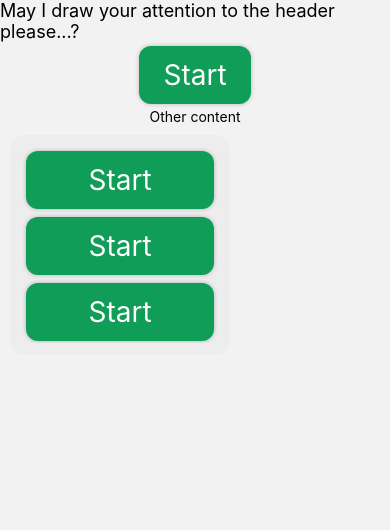
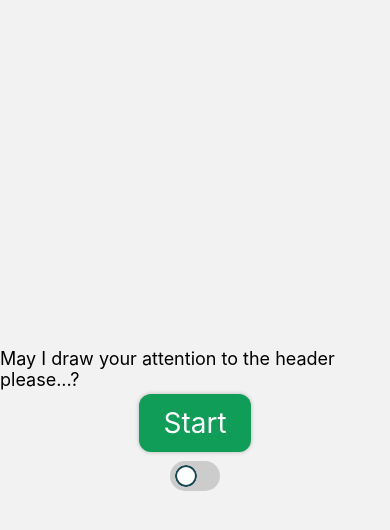
Before and after one commit to Platymek/HumanComputerInteraction-HiFi-Prototype, a React Native app: screen / in a window 390 px wide. Shown: the top 530 px of the page. Built offline with nearby package versions, Linux system fonts and the light colour scheme.

Commit message:
Toggle button
This adds the ToggleButton component

```diff
--- a/App.js
+++ b/App.js
@@ -12,11 +12,17 @@ import SignUp from './pages/SignUp';
 import Admin from './pages/Admin';
 import Help from './pages/Help';
 import Dashboard from './pages/Dashboard';
-import ScrollingBox from './pages/templates/components/ScrollBox'
+import ScrollingBox from './pages/templates/components/ScrollBox';
+import ToggleButton from './pages/templates/components/ToggleButton';
 
 function TestHarness({ navigation, route }) {
 
     const { colors } = route.params
+
+    const handleToggle = (isToggled) => {
+        console.log('Button is toggled:', isToggled);
+      };
+
 
     return (
 
@@ -61,53 +67,9 @@ function TestHarness({ navigation, route }) {
                     }}
                 />
 
-                <Text>Other content</Text>
-                <ScrollingBox color="#ededed">
-                <BigButton
 
-                    colors={colors}
+                <ToggleButton label="Toggle Me" onToggle={handleToggle} />
 
-                    title={"Start"}
-
-                    onPress={() => {
-
-                        navigation.navigate("SignUp")
-                    }}
-                />
-                <BigButton
-
-                    colors={colors}
-
-                    title={"Start"}
-
-                    onPress={() => {
-
-                        navigation.navigate("SignUp")
-                    }}
-                />
-                <BigButton
-
-                    colors={colors}
-
-                    title={"Start"}
-
-                    onPress={() => {
-
-                        navigation.navigate("SignUp")
-                    }}
-                />
-                <BigButton
-
-                    colors={colors}
-
-                    title={"Start"}
-
-                    onPress={() => {
-
-                        navigation.navigate("SignUp")
-                    }}
-                />
-                </ScrollingBox>
 
             </View>
         </View>
--- /dev/null
+++ b/pages/templates/components/ToggleButton.js
@@ -0,0 +1,62 @@
+import React, { useState } from 'react';
+import { Pressable, View, StyleSheet } from 'react-native';
+
+const ToggleButton = ({ onToggle }) => {
+  const [isToggled, setToggled] = useState(false);
+
+  const handleToggle = () => {
+    setToggled(!isToggled);
+    if (onToggle) {
+      onToggle(!isToggled);
+    }
+  };
+
+  return (
+    <Pressable onPress={handleToggle} style={styles.container}>
+      <View style={[styles.button, isToggled ? styles.toggledButton : null]}>
+        <View style={[styles.indicator, isToggled ? styles.toggledIndicator : null]}>
+          <View style={styles.outline} />
+        </View>
+      </View>
+    </Pressable>
+  );
+};
+
+const styles = StyleSheet.create({
+  container: {
+    padding: 5,
+  },
+  button: {
+    width: 50,
+    height: 30,
+    borderRadius: 15,
+    backgroundColor: '#ccc',
+    justifyContent: 'center',
+    alignItems: 'flex-start',
+    padding: 5,
+  },
+  toggledButton: {
+    backgroundColor: '#b4e150',
+    alignItems: 'flex-end',
+  },
+  indicator: {
+    width: 22,
+    height: 22,
+    borderRadius: 11,
+    backgroundColor: 'white',
+    overflow: 'hidden',
+  },
+  toggledIndicator: {
+    marginLeft: 'auto',
+  },
+  outline: {
+    width: 22,
+    height: 22,
+    borderRadius: 11,
+    borderWidth: 2,
+    borderColor: '#144751',
+    position: 'relative',
+  },
+});
+
+export default ToggleButton;
```
Also changed, not shown: 1 other file (tests, documents, lock files or other folders).
